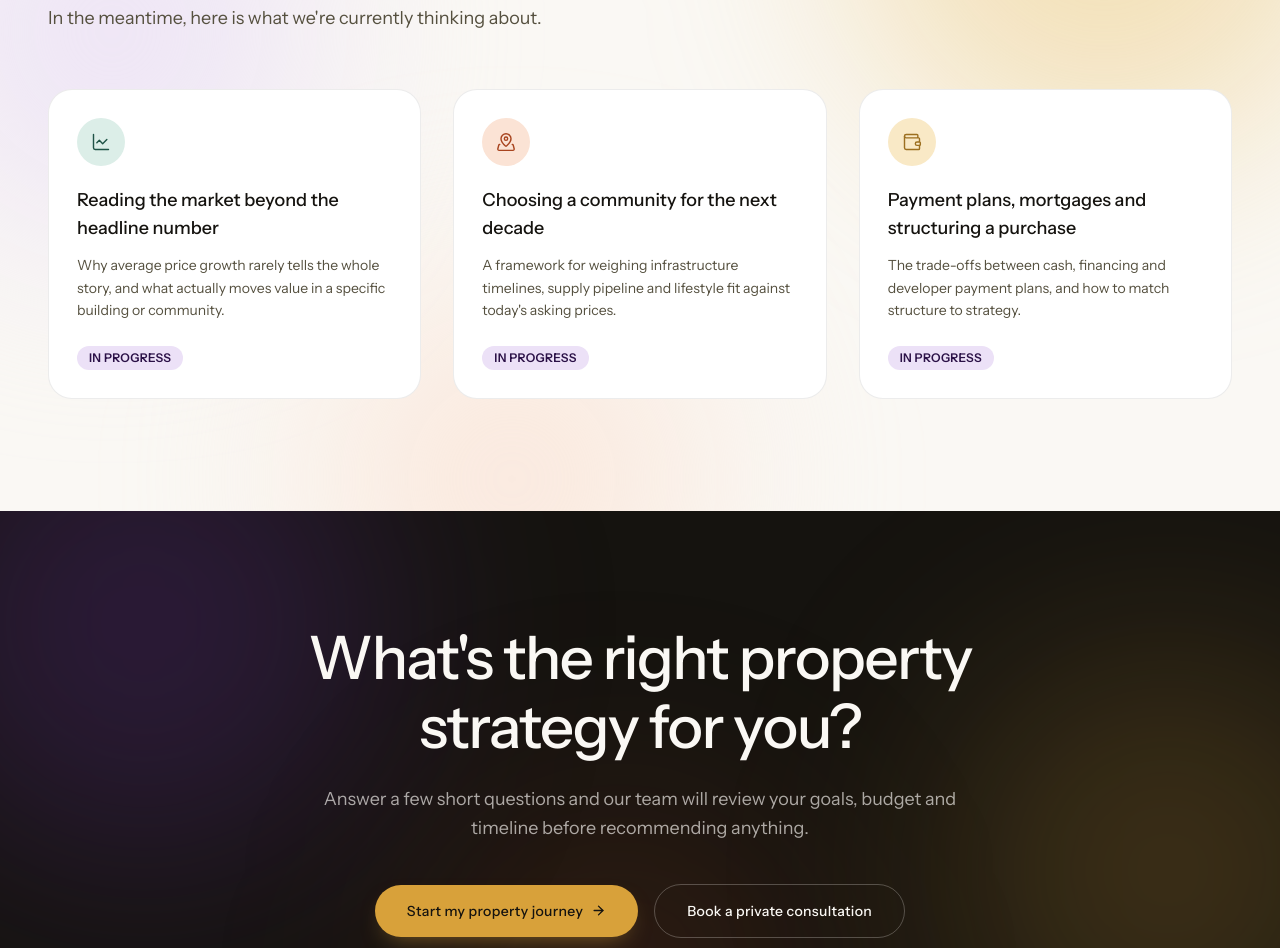
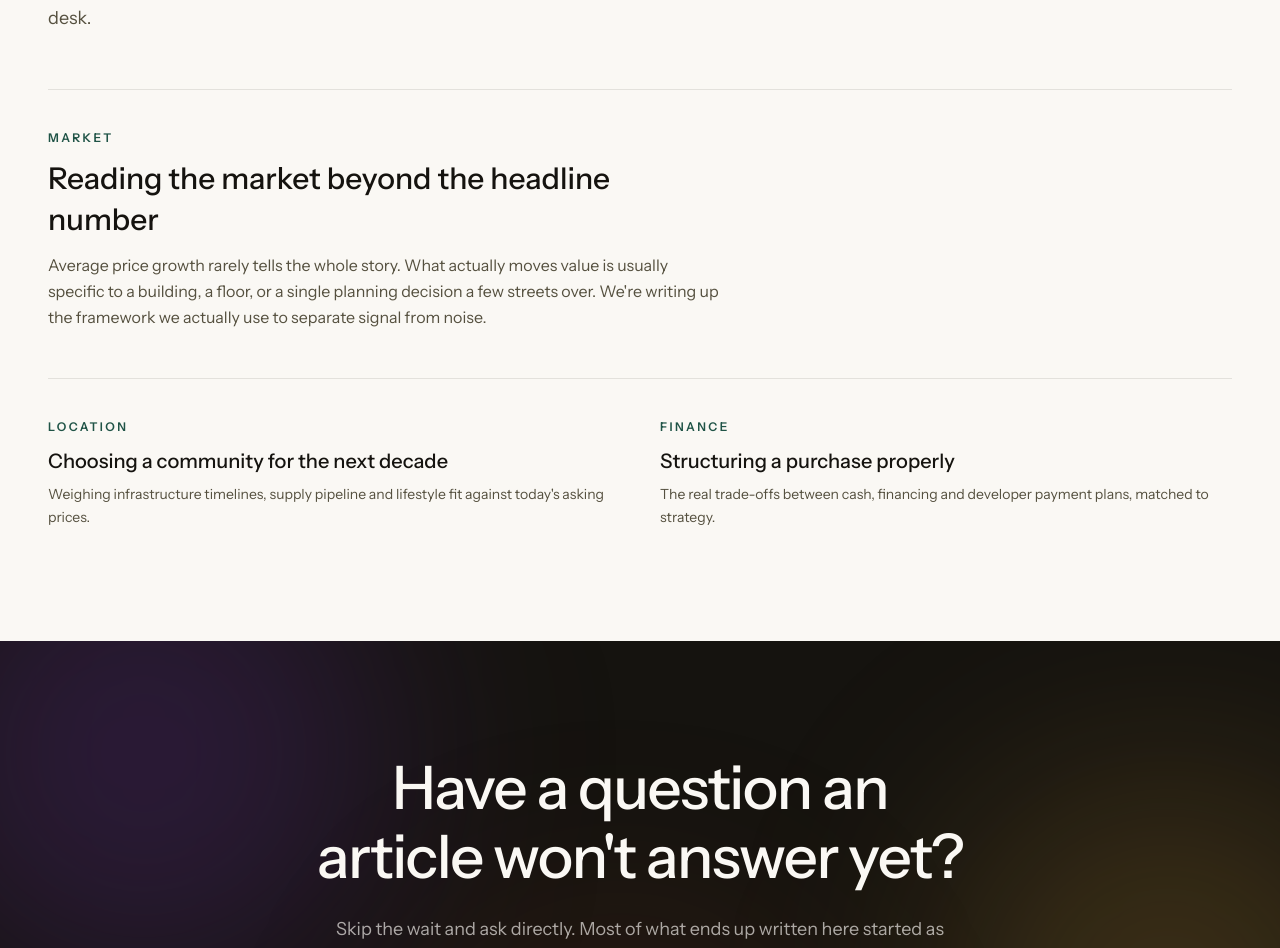
Before and after one commit to khaleelibraheem/propertieswithkaur, a Next.js app: page /insights in a window 1280 px wide. Shown: the part 322-1270 px from the top of the page. Built offline with nearby package versions, Linux system fonts and the light colour scheme.

Commit message:
second commit

```diff
--- a/app/about/page.js
+++ b/app/about/page.js
@@ -2,6 +2,7 @@ import Container from "@/components/ui/Container";
 import Reveal from "@/components/ui/Reveal";
 import Button from "@/components/ui/Button";
 import GradientWash from "@/components/ui/GradientWash";
+import FounderMark from "@/components/ui/FounderMark";
 import WhyPWK from "@/components/home/WhyPWK";
 import FinalCTA from "@/components/home/FinalCTA";
 
@@ -17,8 +18,8 @@ export default function AboutPage() {
         <GradientWash />
         <Container className="relative">
           <div className="grid items-center gap-14 lg:grid-cols-[0.9fr_1.1fr]">
-            <Reveal className="mx-auto flex aspect-[4/5] w-full max-w-sm items-center justify-center rounded-[28px] border border-ink/10 bg-ivory-deep">
-              <span className="font-display text-8xl font-medium text-gold-600">SK</span>
+            <Reveal className="mx-auto w-full max-w-sm">
+              <FounderMark />
             </Reveal>
 
             <Reveal delay={0.1}>
@@ -29,16 +30,15 @@ export default function AboutPage() {
                 Real estate should feel personal.
               </h1>
               <p className="mt-6 max-w-lg text-lg leading-relaxed text-ink-soft">
-                Properties with Kaur communicates a different approach.
-                Understand the person first. Then understand the property
-                they need. Not which project happens to be launching this
-                week, but what genuinely fits a client&apos;s goals,
-                timeline and lifestyle.
+                Properties with Kaur was built around a simple idea: get to
+                know the person before recommending a property. That
+                usually means a longer first conversation than clients
+                expect, and fewer options presented once it&apos;s over.
               </p>
               <p className="mt-4 max-w-lg text-lg leading-relaxed text-ink-soft">
-                Every enquiry begins with a conversation, not a listing.
-                That is what keeps the advice honest, and the relationship
-                worth returning to.
+                Every enquiry is reviewed personally by the founder before
+                anyone hears back. It keeps the advice accountable to one
+                person, and the relationship worth returning to.
               </p>
 
               <blockquote className="mt-8 border-l-4 border-gold-500 pl-5 font-display text-2xl text-ink">
@@ -57,7 +57,14 @@ export default function AboutPage() {
       </section>
 
       <WhyPWK />
-      <FinalCTA />
+      <FinalCTA
+        title="Want to talk it through with Simran directly?"
+        description="No call centre, no handoff to whoever's free. Every conversation starts with the person whose name is on the door."
+        primaryLabel="Book a private consultation"
+        primaryHref="/contact"
+        secondaryLabel="Start my property journey"
+        secondaryHref="/journey"
+      />
     </>
   );
 }
--- a/app/insights/page.js
+++ b/app/insights/page.js
@@ -1,8 +1,6 @@
-import { LineChart, MapPinned, Wallet } from "lucide-react";
 import Container from "@/components/ui/Container";
 import SectionHeading from "@/components/ui/SectionHeading";
 import Reveal from "@/components/ui/Reveal";
-import GradientWash from "@/components/ui/GradientWash";
 import FinalCTA from "@/components/home/FinalCTA";
 
 export const metadata = {
@@ -10,70 +8,75 @@ export const metadata = {
   description: "Market intelligence and advisory perspective from Properties with Kaur.",
 };
 
-const TOPICS = [
+const FEATURED = {
+  tag: "Market",
+  title: "Reading the market beyond the headline number",
+  description:
+    "Average price growth rarely tells the whole story. What actually moves value is usually specific to a building, a floor, or a single planning decision a few streets over. We're writing up the framework we actually use to separate signal from noise.",
+};
+
+const SECONDARY = [
   {
-    icon: LineChart,
-    tone: "emerald",
-    title: "Reading the market beyond the headline number",
+    tag: "Location",
+    title: "Choosing a community for the next decade",
     description:
-      "Why average price growth rarely tells the whole story, and what actually moves value in a specific building or community.",
+      "Weighing infrastructure timelines, supply pipeline and lifestyle fit against today's asking prices.",
   },
   {
-    icon: MapPinned,
-    tone: "terracotta",
-    title: "Choosing a community for the next decade",
+    tag: "Finance",
+    title: "Structuring a purchase properly",
     description:
-      "A framework for weighing infrastructure timelines, supply pipeline and lifestyle fit against today's asking prices.",
-  },
-  {
-    icon: Wallet,
-    tone: "gold",
-    title: "Payment plans, mortgages and structuring a purchase",
-    description:
-      "The trade-offs between cash, financing and developer payment plans, and how to match structure to strategy.",
+      "The real trade-offs between cash, financing and developer payment plans, matched to strategy.",
   },
 ];
-
-const tones = {
-  gold: "bg-gold-100 text-gold-700",
-  terracotta: "bg-terracotta-100 text-terracotta-700",
-  emerald: "bg-emerald-100 text-emerald-700",
-};
 
 export default function InsightsPage() {
   return (
     <>
-      <section className="relative overflow-hidden py-20 sm:py-28">
-        <GradientWash />
-        <Container className="relative">
-          <SectionHeading
-            eyebrow="Insights"
-            title="Perspective, not headlines."
-            description="Longer-form advisory pieces from the Properties with Kaur team are on the way. In the meantime, here is what we're currently thinking about."
-            accent="emerald"
-          />
+      <section className="py-20 sm:py-28">
+        <Container>
+          <div className="flex flex-col gap-6 sm:flex-row sm:items-end sm:justify-between">
+            <SectionHeading
+              eyebrow="Insights"
+              title="Written from inside the work."
+              description="Longer-form advisory pieces are still being written. Here's what's currently on the desk."
+              accent="emerald"
+            />
+          </div>
 
-          <div className="mt-14 grid gap-8 sm:grid-cols-2 lg:grid-cols-3">
-            {TOPICS.map((topic, i) => (
+          <Reveal className="mt-14 border-t border-ink/10 pt-10">
+            <p className="text-xs font-semibold tracking-[0.2em] text-emerald-700 uppercase">
+              {FEATURED.tag}
+            </p>
+            <h2 className="mt-3 max-w-2xl font-display text-2xl leading-snug font-medium text-ink sm:text-3xl">
+              {FEATURED.title}
+            </h2>
+            <p className="mt-3 max-w-2xl text-base leading-relaxed text-ink-soft">
+              {FEATURED.description}
+            </p>
+          </Reveal>
+
+          <div className="mt-12 grid gap-10 border-t border-ink/10 pt-10 sm:grid-cols-2">
+            {SECONDARY.map((topic, i) => (
               <Reveal key={topic.title} delay={i * 0.08}>
-                <div className="flex h-full flex-col rounded-3xl border border-ink/8 bg-white p-7">
-                  <span className={`flex h-12 w-12 items-center justify-center rounded-full ${tones[topic.tone]}`}>
-                    <topic.icon size={20} strokeWidth={1.7} />
-                  </span>
-                  <h3 className="mt-5 font-display text-lg font-medium text-ink">{topic.title}</h3>
-                  <p className="mt-3 flex-1 text-sm leading-relaxed text-ink-soft">
-                    {topic.description}
-                  </p>
-                  <span className="mt-6 w-fit rounded-full bg-purple-100 px-3 py-1 text-xs font-semibold tracking-wide text-purple-800 uppercase">
-                    In progress
-                  </span>
-                </div>
+                <p className="text-xs font-semibold tracking-[0.2em] text-emerald-700 uppercase">
+                  {topic.tag}
+                </p>
+                <h3 className="mt-3 font-display text-xl font-medium text-ink">{topic.title}</h3>
+                <p className="mt-2 text-sm leading-relaxed text-ink-soft">{topic.description}</p>
               </Reveal>
             ))}
           </div>
         </Container>
       </section>
-      <FinalCTA />
+      <FinalCTA
+        title="Have a question an article won't answer yet?"
+        description="Skip the wait and ask directly. Most of what ends up written here started as something a client asked first."
+        primaryLabel="Ask us directly"
+        primaryHref="/contact"
+        secondaryLabel="Start my property journey"
+        secondaryHref="/journey"
+      />
     </>
   );
 }
--- a/components/home/AboutPreview.js
+++ b/components/home/AboutPreview.js
@@ -1,14 +1,15 @@
 import Container from "../ui/Container";
 import Button from "../ui/Button";
 import Reveal from "../ui/Reveal";
+import FounderMark from "../ui/FounderMark";
 
 export default function AboutPreview() {
   return (
     <section className="py-24 sm:py-32">
       <Container>
         <div className="grid items-center gap-14 lg:grid-cols-[0.9fr_1.1fr]">
-          <Reveal className="mx-auto flex aspect-[4/5] w-full max-w-sm items-center justify-center rounded-[28px] border border-ink/10 bg-ivory-deep">
-            <span className="font-display text-8xl font-medium text-gold-600">SK</span>
+          <Reveal className="mx-auto w-full max-w-sm">
+            <FounderMark />
           </Reveal>
 
           <Reveal delay={0.1}>
--- a/components/home/FinalCTA.js
+++ b/components/home/FinalCTA.js
@@ -3,31 +3,37 @@ import Button from "../ui/Button";
 import Reveal from "../ui/Reveal";
 import GradientWash from "../ui/GradientWash";
 
-export default function FinalCTA() {
+export default function FinalCTA({
+  title = "What's the right property strategy for you?",
+  description = "Answer a few short questions and our team will review your goals, budget and timeline before recommending anything.",
+  primaryLabel = "Start my property journey",
+  primaryHref = "/journey",
+  secondaryLabel = "Book a private consultation",
+  secondaryHref = "/contact",
+}) {
   return (
     <section className="relative overflow-hidden bg-ink py-24 sm:py-28">
       <GradientWash variant="dark" />
       <Container className="relative text-center">
         <Reveal className="mx-auto max-w-2xl">
           <h2 className="font-display text-4xl leading-[1.15] font-medium tracking-tight text-ivory sm:text-5xl lg:text-6xl">
-            What&apos;s the right property strategy for you?
+            {title}
           </h2>
-          <p className="mt-6 text-lg leading-relaxed text-ivory/65">
-            Answer a few short questions and our team will review your
-            goals, budget and timeline before recommending anything.
-          </p>
+          <p className="mt-6 text-lg leading-relaxed text-ivory/65">{description}</p>
           <div className="mt-10 flex flex-col items-center justify-center gap-4 sm:flex-row">
-            <Button href="/journey" variant="gold" size="lg" icon>
-              Start my property journey
+            <Button href={primaryHref} variant="gold" size="lg" icon>
+              {primaryLabel}
             </Button>
+            {secondaryLabel && (
               <Button
-              href="/contact"
+                href={secondaryHref}
                 variant="outline"
                 size="lg"
                 className="!border-ivory/25 !text-ivory hover:!bg-ivory/5"
               >
-              Book a private consultation
+                {secondaryLabel}
               </Button>
+            )}
           </div>
         </Reveal>
       </Container>
--- a/components/home/WhyPWK.js
+++ b/components/home/WhyPWK.js
@@ -11,7 +11,7 @@ const FEATURES = [
     icon: Target,
     tone: "terracotta",
     title: "Personal strategy",
-    description: "Recommendations based on your individual requirements, not a generic checklist.",
+    description: "Recommendations built around what you actually need, one client at a time.",
   },
   {
     icon: LineChart,
--- a/components/ui/Button.js
+++ b/components/ui/Button.js
@@ -20,10 +20,25 @@ const sizes = {
   lg: "text-sm px-8 py-4",
 };
 
-const motionProps = {
-  whileHover: { scale: 1.025, y: -1 },
-  whileTap: { scale: 0.97 },
-  transition: { type: "spring", stiffness: 420, damping: 26 },
+// Motion weight matches the button's importance: the primary gold action
+// gets a confident lift, secondary actions get a smaller nudge, and ghost
+// links (no visible container) don't move at all — only their color does.
+const motionByVariant = {
+  gold: {
+    whileHover: { scale: 1.03, y: -2 },
+    whileTap: { scale: 0.97 },
+    transition: { type: "spring", stiffness: 400, damping: 22 },
+  },
+  dark: {
+    whileHover: { y: -1 },
+    whileTap: { scale: 0.98 },
+    transition: { type: "spring", stiffness: 500, damping: 30 },
+  },
+  outline: {
+    whileTap: { scale: 0.98 },
+    transition: { type: "spring", stiffness: 500, damping: 30 },
+  },
+  ghost: {},
 };
 
 export default function Button({
@@ -58,6 +73,8 @@ export default function Button({
     </>
   );
 
+  const motionProps = motionByVariant[variant] || motionByVariant.outline;
+
   if (href) {
     return (
       <MotionLink href={href} className={classes} onClick={onClick} {...motionProps} {...props}>
--- /dev/null
+++ b/components/ui/FounderMark.js
@@ -0,0 +1,21 @@
+import Image from "next/image";
+
+export default function FounderMark({ className }) {
+  return (
+    <div
+      className={`relative flex aspect-[4/5] w-full items-center justify-center overflow-hidden rounded-[28px] bg-ink ${className || ""}`}
+    >
+      <div className="grain" />
+      <Image
+        src="/mark.png"
+        alt=""
+        width={223}
+        height={219}
+        className="h-28 w-28 opacity-90 sm:h-36 sm:w-36"
+      />
+      <p className="absolute bottom-8 text-xs font-semibold tracking-[0.2em] text-ivory/50 uppercase">
+        Simran Kaur &middot; Founder
+      </p>
+    </div>
+  );
+}
```
Also changed, not shown: app/contact/page.js (+13 -15 lines), app/opportunities/page.js (+3 -8 lines), components/home/Hero.js (+4 -22 lines), components/opportunities/Criteria.js (+21 -17 lines), public/mark.png (added). Lines whose indentation alone changed are shown as unchanged.
